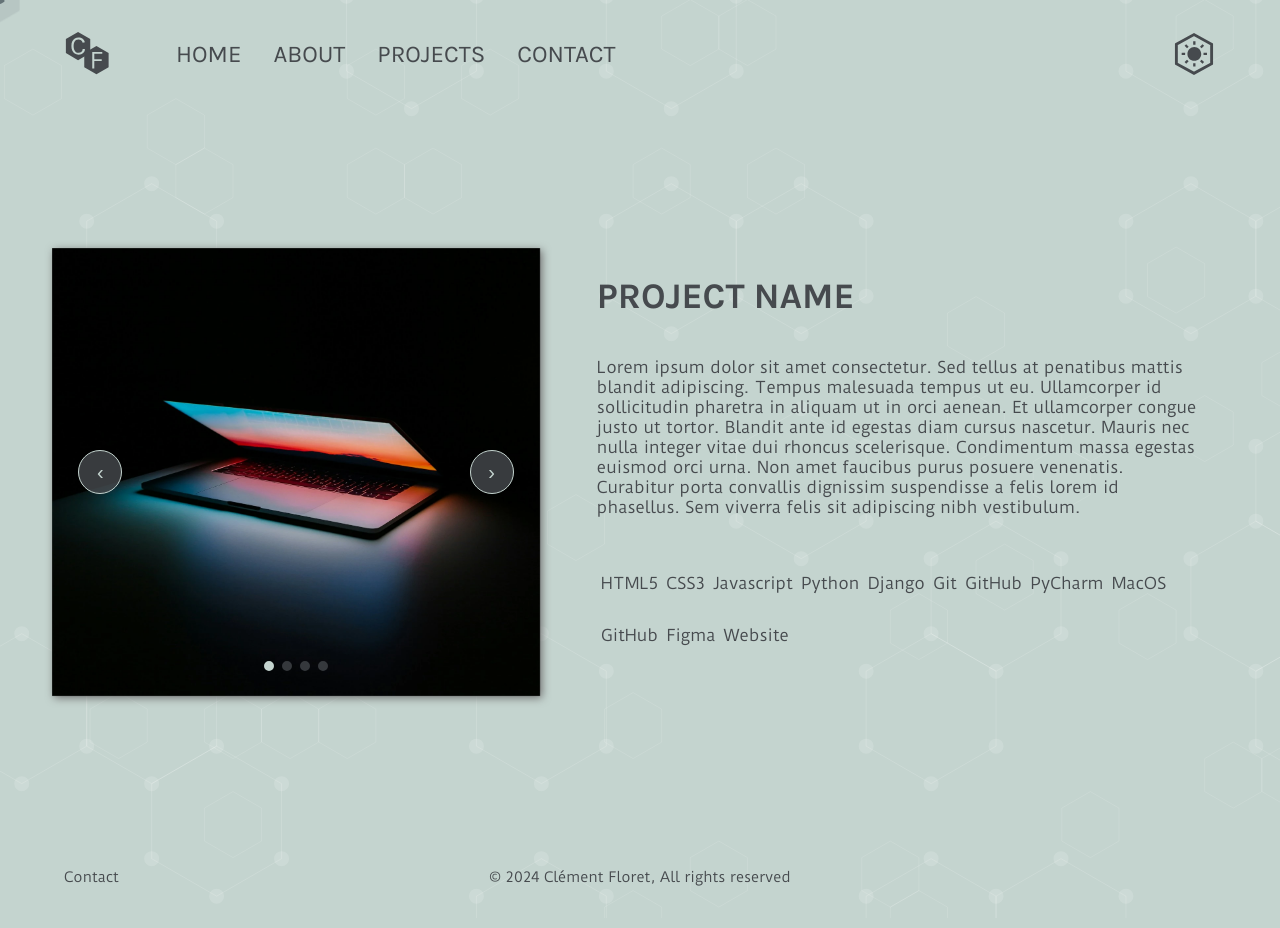
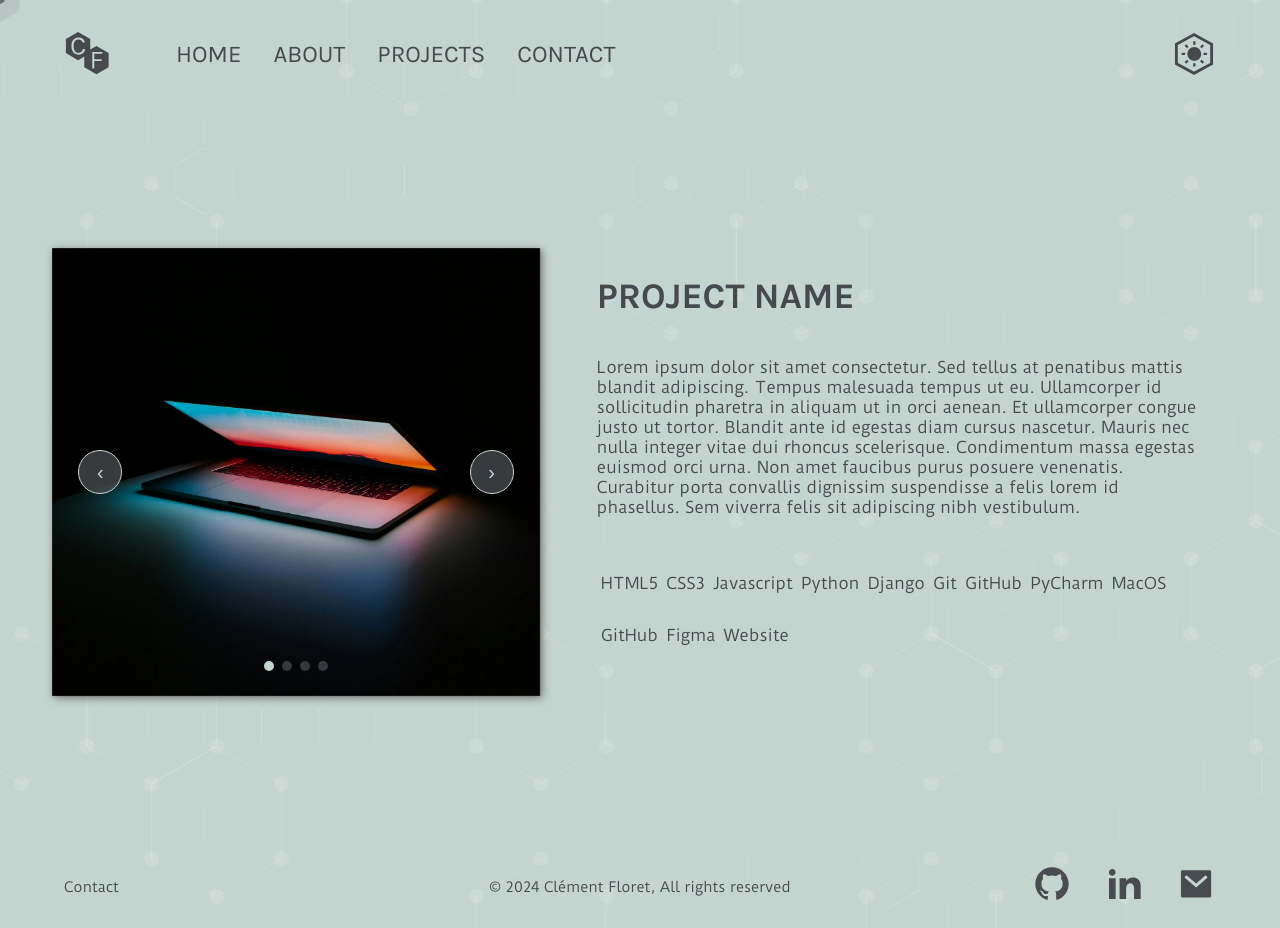
Before and after one commit to floretcl/Clementfloret, a React (Vite) app in the folder portfolio-front/portfolio-react-app/: page / in a window 1280 px wide. Built offline with nearby package versions, Linux system fonts and the light colour scheme.

Commit message:
modify SocialLinks props:  - add name  - rename svg to imgSrc replace svg with img tag modify style for img tag

```diff
--- a/portfolio-front/portfolio-react-app/src/App.scss
+++ b/portfolio-front/portfolio-react-app/src/App.scss
@@ -590,16 +590,16 @@ textarea {
     padding: 0.25rem 0.5rem 0 0.5rem;
     margin: 0 0.5rem;
 
-    svg {
+    img {
       width: 2.5rem;
       height: 2.5rem;
-      color: $dark-color;
-      transition: color 0.2s ease-in;
+      filter: $dark-filter;
+      //transition: filter 0.2s ease-in;
     }
 
     &:hover, &:focus-visible {
-      svg {
-        color: $purple-color;
+      img {
+        filter: $purple-filter;
       }
     }
   }
@@ -1884,13 +1884,13 @@ body.theme-dark {
 
   .social {
     &__link {
-      svg {
-        color: $green-color;
+      img {
+        filter: $green-filter;
       }
 
       &:hover, &:focus-visible {
-        svg {
-          color: $purple-color;
+        img {
+          filter: $purple-filter;
         }
       }
     }
--- a/portfolio-front/portfolio-react-app/src/components/Social/SocialLink.jsx
+++ b/portfolio-front/portfolio-react-app/src/components/Social/SocialLink.jsx
@@ -1,16 +1,17 @@
 import PropTypes from "prop-types";
 
-export default function SocialLink({svg, url}) {
+export default function SocialLink({name, imgSrc, url}) {
     return (
         <li>
             <a className="social__link hoverable" href={url}>
-                {svg}
+                <img className="social__icon" src={imgSrc}  alt={`${name} icon`}/>
             </a>
         </li>
     );
 }
 
 SocialLink.propTypes = {
-  svg: PropTypes.string.isRequired,
-  url: PropTypes.string.isRequired
+    name: PropTypes.string.isRequired,
+    imgSrc: PropTypes.string.isRequired,
+    url: PropTypes.string.isRequired
 };
```
